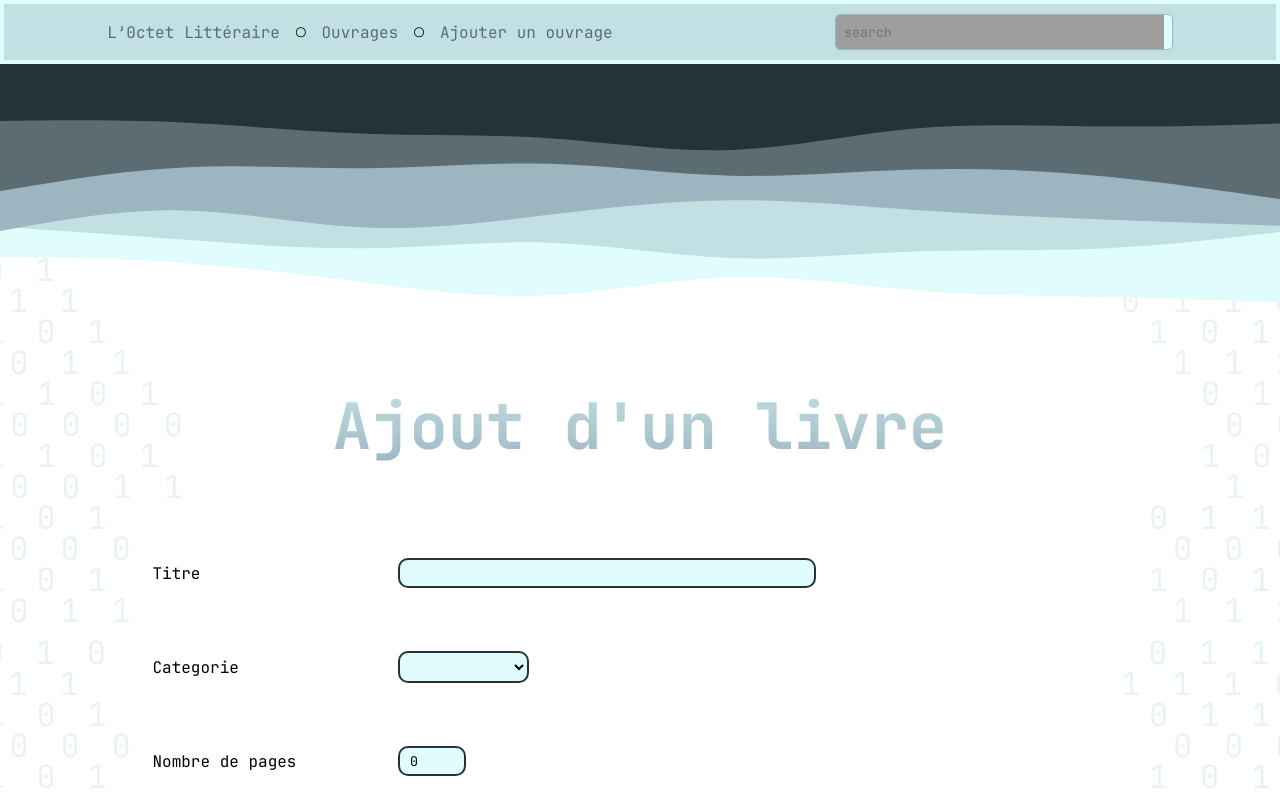
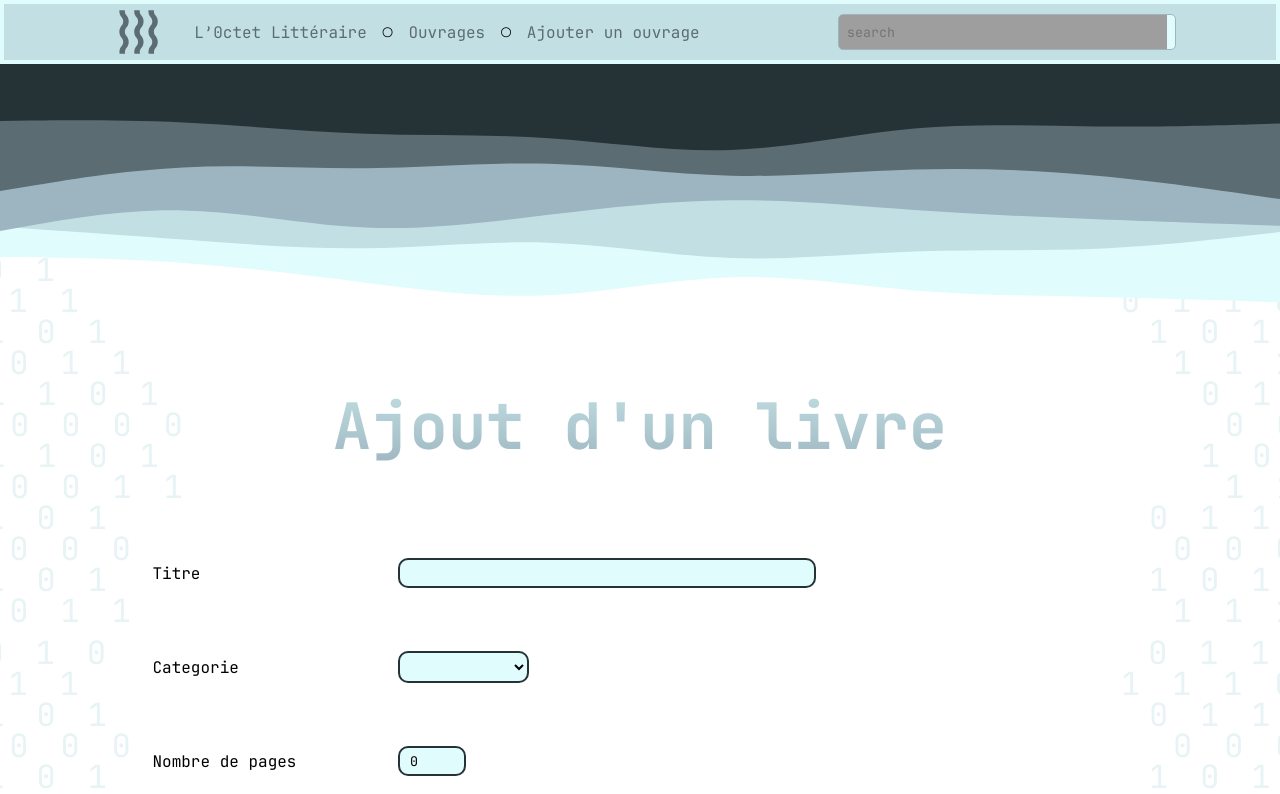
Before and after one commit to pw04ast-TonyThomas/P-Web-DB-294-Frontend, a Vue app: page /add-book in a window 1280 px wide. Shown: the top 794 px of the page. Built offline with nearby package versions, Linux system fonts and the light colour scheme; grey boxes are pictures that could not be loaded; the HTML template or start-up script is replaced by a standard one.

Commit message:
Feat(Header): Adds the logo to the header
[20]

```diff
--- a/src/App.vue
+++ b/src/App.vue
@@ -10,6 +10,8 @@ import SearchBar from './components/SearchBar.vue'
     <div class="banner-left"></div>
     <div class="banner-right"></div>
     <header style="grid-area: header">
+      <div>
+        <img src="/src/assets/logosite.svg" alt="Logo" style="width: 70px" />
         <nav>
           <RouterLink to="/">L&CloseCurlyQuote;0ctet Littéraire</RouterLink>
           <span></span>
@@ -17,6 +19,8 @@ import SearchBar from './components/SearchBar.vue'
           <span></span>
           <RouterLink to="/add-book">Ajouter un ouvrage</RouterLink>
         </nav>
+      </div>
+
       <!-- <SearchBar @run-emission-func="emitTest"></SearchBar> -->
       <SearchBar></SearchBar>
     </header>
@@ -64,14 +68,38 @@ header {
   width: 100%;
   height: 100%;
   display: flex;
-  justify-content: space-around;
+  justify-content: space-between;
   align-items: center;
 
+  padding: 0 100px;
   background: var(--secondary);
   border: 4px solid var(--main);
   box-sizing: border-box;
 
   gap: 1rem;
+  & > nav {
+    display: flex;
+    gap: 1rem;
+    & a {
+      color: var(--third);
+      text-decoration: none;
+    }
+
+    & a:hover {
+      text-decoration: underline;
+    }
+
+    & span::after {
+      content: '○';
+    }
+  }
+}
+
+header div {
+  display: flex;
+  align-items: center;
+  gap: 20px;
+
   & > nav {
     display: flex;
     gap: 1rem;
--- a/src/views/HomeView.vue
+++ b/src/views/HomeView.vue
@@ -91,7 +91,7 @@ function GetBookRating(bookId) {
 
 .books {
   display: grid;
-  gap: 3vw;
+  gap: 1rem;
   grid-template: '. .' '. .' '. .'/ 1fr 1fr 1fr;
   margin: auto;
 }
```
Also changed, not shown: src/assets/logosite.svg (added). Lines whose indentation alone changed are shown as unchanged.
